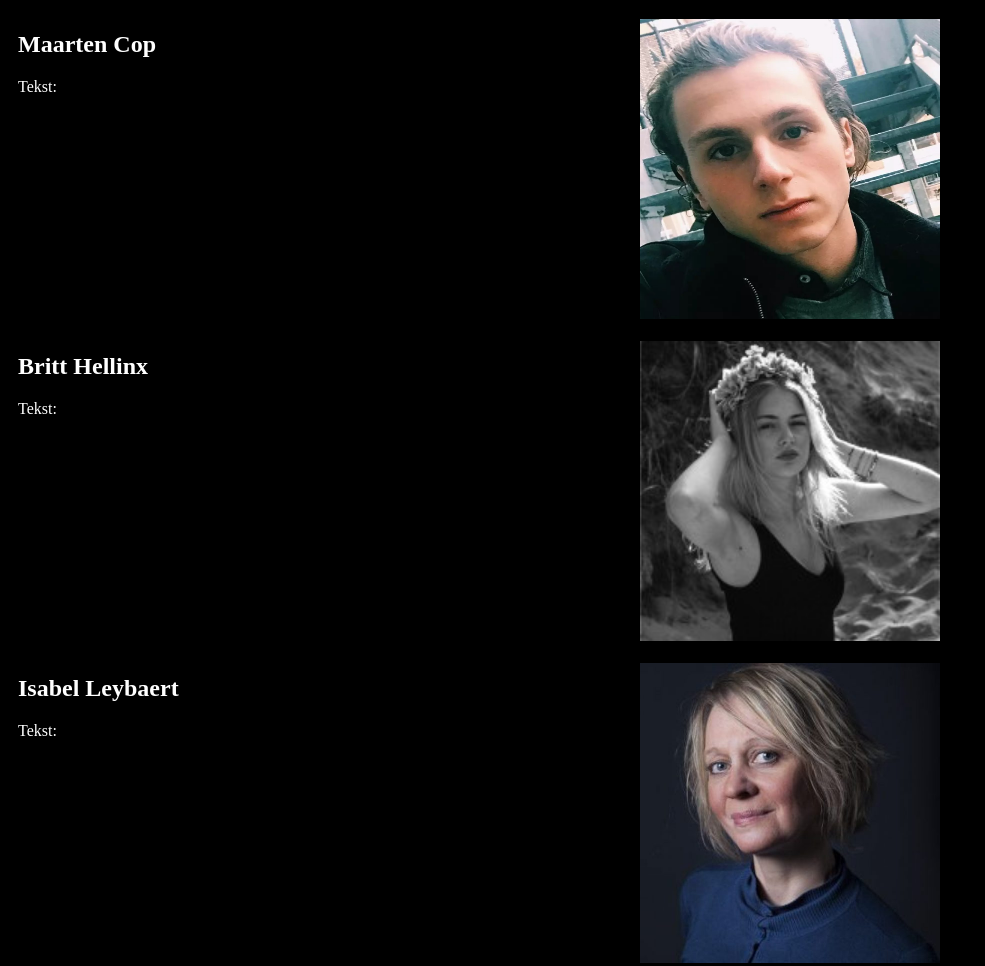
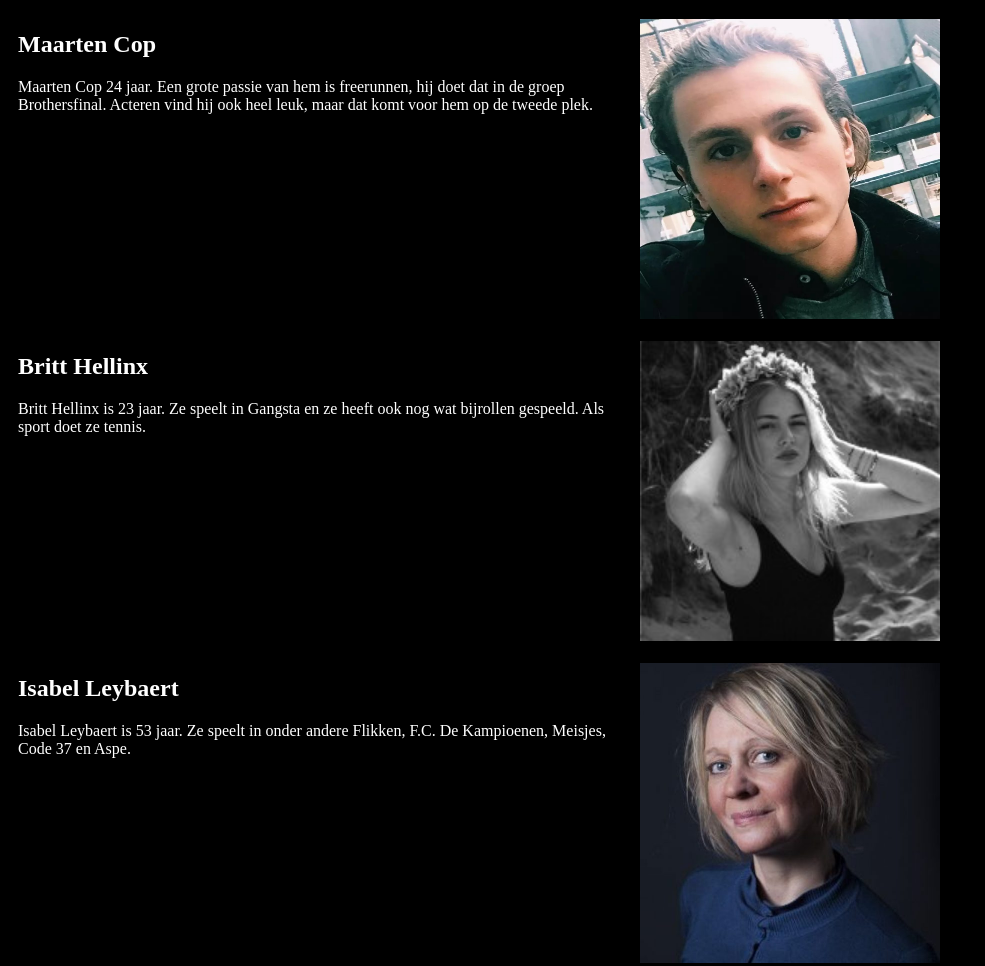
Before and after one commit to Maartje2222/WtFock, a plain HTML site: page Acteurs.html in a window 1280 px wide. Shown: the part 3683-4649 px from the top of the page, without its empty margins (0-985 px from the left). Drawn offline with Linux system fonts and the light colour scheme.

Commit message:
Update Acteurs.html

```diff
--- a/Acteurs.html
+++ b/Acteurs.html
@@ -155,7 +155,7 @@ body {
     <img width="300" height="300" src="IMG_Nora Dari.jpg">
   <div class="column" style="background-color:black;">
     <h2 id="Lilith Pas">Lilith Pas</h2>
-    <p>Tekst:</p>
+    <p>Litlith Pas is 22 jaar. Ze speelt naast WtFOCK ook in Gent West. </p>
     <br>
   </div>
     <br><br/>
@@ -176,28 +176,28 @@ body {
     <img width="300" height="300" src="IMG_Noa Izai Tambwe Kabati.jpg">
   <div class="column" style="background-color:black;">
     <h2 id="Maarten Cop">Maarten Cop</h2>
-    <p>Tekst:</p>
+    <p>Maarten Cop 24 jaar. Een grote passie van hem is freerunnen, hij doet dat in de groep Brothersfinal. Acteren vind hij ook heel leuk, maar dat komt voor hem op de tweede plek.</p>
     <br>
   </div>
     <br><br/>
     <img width="300" height="300" src="IMG_Maarten Cop.jpg">
   <div class="column" style="background-color:black;">
     <h2 id="Britt Hellinx">Britt Hellinx</h2>
-    <p>Tekst:</p>
+    <p>Britt Hellinx is 23 jaar. Ze speelt in Gangsta en ze heeft ook nog wat bijrollen gespeeld. Als sport doet ze tennis.</p>
     <br>
   </div>
     <br><br/>
     <img width="300" height="300" src="IMG_Britt Hellinx.jpg">
   <div class="column" style="background-color:black;">
     <h2 id="Isabel Leybaert">Isabel Leybaert</h2>
-    <p>Tekst:</p>
+    <p>Isabel Leybaert is 53 jaar. Ze speelt in onder andere Flikken, F.C. De Kampioenen, Meisjes, Code 37 en Aspe.</p>
     <br>
   </div>
     <br><br/>
     <img width="300" height="300" src="IMG_Isabel Leybaert.jpg">
   <div class="column" style="background-color:black;">
     <h2 id="Cassandra Krols">Cassandra Krols</h2>
-    <p>Tekst:</p>
+    <p>Cassandra Krols is 22 jaar. Ze houdt erg van het schrijven van verhalen en wilt later graag een boek schrijven.</p>
     <br>
   </div>
     <br><br/>
@@ -211,21 +211,21 @@ body {
     <img width="300" height="300" src="IMG_Lars Brinkman.jpg">
   <div class="column" style="background-color:black;">
     <h2 id="Jonathan Michiels">Jonathan Michiels</h2>
-    <p>Tekst:</p>
+    <p>Jonathan Michiels is 25 jaar oud. Is opgegroeid in Duitsland en op zijn 4e verhuisd naar België. Zijn ambitie is om de 1e belgische hollywood ster te worden. </p>
     <br>
   </div>
     <br><br/>
     <img width="300" height="300" src="IMG_Jonathan Michiels.jpg">
   <div class="column" style="background-color:black;">
     <h2 id="Louise Bergez">Louise Bergez</h2>
-    <p>Tekst:</p>
+    <p>Louise Bergez is 21 jaar. Zij wilde altijd al model worden, maar vond het na 2 jaar niet meer leuk. Nu is ze begonnen met acteren en hoopt hier verder mee te kunnen. </p>
     <br>
   </div>
     <br><br/>
     <img width="300" height="300" src="IMG_Louise Bergez.jpg">
   <div class="column" style="background-color:black;">
     <h2 id="Stijn Coppens">Stijn Coppens</h2>
-    <p>Tekst:</p>
+    <p>Stijn Coppens is 24 jaar Hij is zeer sportief. Hij doet aan hardlopen, zwemmen, basketbal en hij wilt een marathon lopen.</p>
     <br>
   </div>
     <br><br/>
@@ -246,7 +246,7 @@ body {
     <img width="300" height="300" src="IMG_Willem de Schryver.jpg">
   <div class="column" style="background-color:black;">
     <h2 id="Hanna Mensink">Hanna Mensink</h2>
-    <p>Tekst:</p>
+    <p>Hanna Mensink is 21 jaar. Ze is erg creatief en maakt haar eigen kleren.</p>
     <br>
   </div>
     <br><br/>
```
